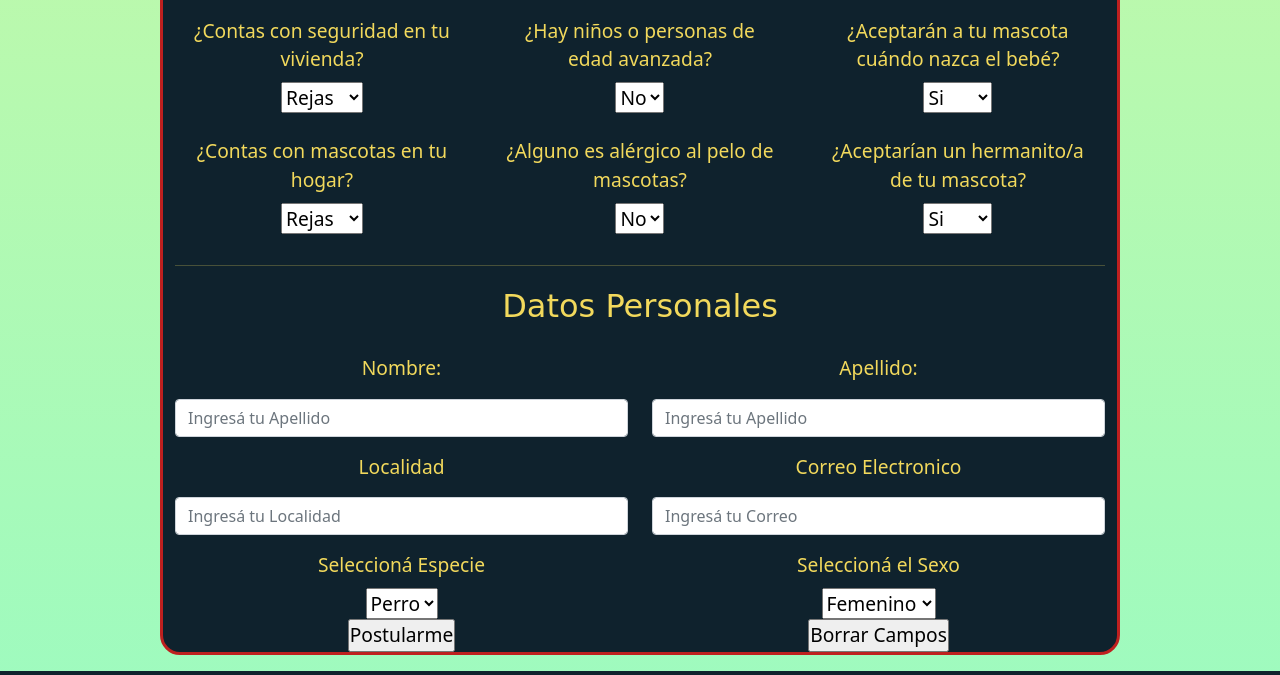
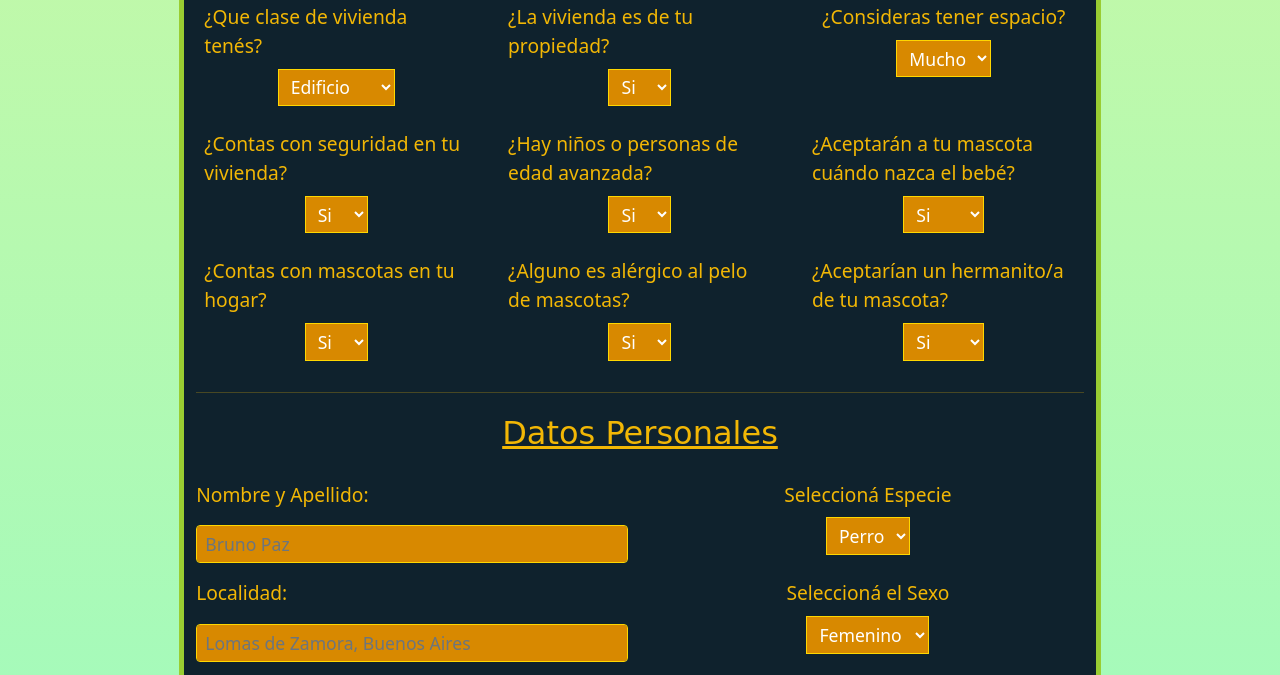
Before and after one commit to Cediaz17/Laika-Diaz, a website: page antes_de_adoptar.html in a window 1280 px wide. Shown: the part 1570-2245 px from the top of the page. Drawn offline with nearby package versions, Linux system fonts and the light colour scheme.

Commit message:
Mejoras en pagina Antes de Adoptar

```diff
--- a/antes_de_adoptar.html
+++ b/antes_de_adoptar.html
@@ -77,7 +77,9 @@
                     <br>
                     -Este Formulario no confirma la adopción.
                     <br>
-                    -El equipo de adopciones revisara los datos y se conectara'dentro de una semana aproximadamente para hablar de cómo se continúa con el proceso o en caso de que el animal haya sido adoptado ver otras opciones.
+                    -El equipo de adopciones revisara los datos y se conectará lo antes posible para hablar de cómo se continúa con el proceso o en caso de que el animal haya sido adoptado ver otras opciones.
+                    <br>
+                    Y de toda la familia Laika te damos nuevamente las Gracias!
                 </p>
                 </div>
         <!--Formulario-->
@@ -94,7 +96,7 @@
                                     <label for="seleccion1">¿Que clase de vivienda tenés?</label>
                                 </div>
                                 <div class="col-12">
-                                    <select name="Seleccion" id="seleccion1">
+                                    <select name="Seleccion" id="seleccion1" class="botones">
                                         <option value="Edificio">Edificio</option>
                                         <option value="Casa baja">Casa baja</option>
                                         <option value="Chalet">Chalet</option>
@@ -109,9 +111,9 @@
                                         </label>
                                     </div>
                                     <div class="col-12">
-                                        <select name="Seleccion" id="seleccion2">
+                                        <select name="Seleccion" id="seleccion2" class="botones">
+                                            <option value="Si">Si</option>
                                             <option value="No">No</option>
-                                            <option value="Si">Si</option>
                                         </select>
                                     </div>
                                 </div>
@@ -121,7 +123,7 @@
                                 <div class="col-12">
                                     <label for="seleccion3">¿Consideras tener espacio?</label>
                                     <div class="col-12">
-                                        <select name="Seleccion" id="seleccion3">
+                                        <select name="Seleccion" id="seleccion3" class="botones">
                                             <option value="Mucho">Mucho</option>
                                             <option value="Poco">Poco</option>
                                             <option value="Nada">Nada</option>
@@ -138,9 +140,8 @@
                                         <label for="seleccion1">¿Contas con seguridad en tu vivienda?</label>
                                     </div>
                                     <div class="col-12">
-                                        <select name="Seleccion" id="seleccion1">
-                                            <option value="Rejas">Rejas</option>
-                                            <option value="Cercas">Cercas</option>
+                                        <select name="Seleccion" id="seleccion1" class="botones">
+                                            <option value="Si">Si</option>
                                             <option value="No">No</option>
                                         </select>
                                     </div>
@@ -152,9 +153,9 @@
                                     <label for="seleccion1">¿Hay niños o personas de edad avanzada?</label>
                                 </div>
                                 <div class="col-12">
-                                    <select name="Seleccion" id="seleccion1">
+                                    <select name="Seleccion" id="seleccion1" class="botones">
+                                        <option value="Si">Si</option>
                                         <option value="No">No</option>
-                                        <option value="Si">Si</option>
                                     </select>
                                 </div>
                             </div>
@@ -166,7 +167,7 @@
                                     mascota cuándo nazca el bebé?</label>
                                 </div>
                                 <div class="col-12">
-                                    <select name="Seleccion" id="seleccion1">
+                                    <select name="Seleccion" id="seleccion1 " class="botones">
                                         <option value="Si">Si</option>
                                         <option value="No">No</option>
                                         <option value="Nose">Nose</option>
@@ -182,9 +183,8 @@
                                         <label for="seleccion4">¿Contas con mascotas en tu hogar?</label>
                                     </div>
                                     <div class="col-12">
-                                        <select name="Seleccion" id="seleccion4">
-                                            <option value="Rejas">Rejas</option>
-                                            <option value="Cercas">Cercas</option>
+                                        <select name="Seleccion4" class="botones" id="seleccion4">
+                                            <option value="Si">Si</option>
                                             <option value="No">No</option>
                                         </select>
                                     </div>
@@ -196,9 +196,9 @@
                                     <label for="seleccion8">¿Alguno es alérgico al pelo de mascotas?</label>
                                 </div>
                                 <div class="col-12">
-                                    <select name="Seleccion" id="seleccion8">
+                                    <select name="Seleccion" id="seleccion8" class="botones">
+                                        <option value="Si">Si</option>
                                         <option value="No">No</option>
-                                        <option value="Si">Si</option>
                                     </select>
                                 </div>
                             </div>
@@ -209,7 +209,7 @@
                                     <label for="seleccion9">¿Aceptarían un hermanito/a de tu mascota?</label>
                                 </div>
                                 <div class="col-12">
-                                    <select name="Seleccion" id="seleccion9">
+                                    <select name="Seleccion" id="seleccion9" class="botones">
                                         <option value="Si">Si</option>
                                         <option value="No">No</option>
                                         <option value="Nose">Nose</option>
@@ -225,54 +225,14 @@
                     <div class="row">
                         <div class="col-6">
                             <div class="row contenedorFormularioAdoptar__Fila">
-                                <div class="col-12 contenedorFormularioAdoptar__Fila__Valor">
-                                    <label for="nombre"> Nombre: </label>
+                                <div class="col-12 contenedorFormularioAdoptar__Fila__Valor text-start">
+                                    <label for="nombre"> Nombre y Apellido: </label>
                                 </div>
                                 <div class="col-12 contenedorFormularioAdoptar__Fila__Valor">
-                                    <input type="text" id="nombre" name="nombre" placeholder="Ingresá tu Apellido"  class="form-control">
+                                    <input type="text" id="nombre" name="nombre" placeholder="Bruno Paz"  class="form-control botones">
                                 </div>
                             </div>
                         </div>
-                        <div class="col-6">
-                            <div class="row contenedorFormularioAdoptar__Fila">
-                                <div class="col-12 contenedorFormularioAdoptar__Fila__Valor">
-                                    <label for="apellido">Apellido:</label>
-                                </div>
-                            </div>
-                            <div class="row contenedorFormularioAdoptar__Fila">
-                                <div class="col-12 contenedorFormularioAdoptar__Fila__Valor">
-                                    <input type="text" name="apellido" placeholder="Ingresá tu Apellido" class="form-control">
-                                </div>
-                            </div>
-                        </div>
-                    </div>
-                    <div class="row">
-                        <div class="col-6">
-                            <div class="row contenedorFormularioAdoptar__Fila">
-                                <div class="col-12 contenedorFormularioAdoptar__Fila__Valor">
-                                    <label for="localidad">Localidad</label>
-                                </div>
-                            </div>
-                            <div class="row contenedorFormularioAdoptar__Fila">
-                                <div class="col-12 contenedorFormularioAdoptar__Fila__Valor">
-                                    <input type="text" name="Ingresá tu Localidad" placeholder="Ingresá tu Localidad" class="form-control">
-                                </div>
-                            </div>
-                        </div>
-                        <div class="col-6">
-                            <div class="row contenedorFormularioAdoptar__Fila">
-                                <div class="col-12 contenedorFormularioAdoptar__Fila__Valor">
-                                    <label for="correo">Correo Electronico</label>
-                                </div>
-                            </div>
-                            <div class="row contenedorFormularioAdoptar__Fila">
-                                <div class="col-12 contenedorFormularioAdoptar__Fila__Valor">
-                                    <input type="email" name="Ingresá tu Correo" placeholder="Ingresá tu Correo" class="form-control">
-                                </div>
-                            </div>
-                        </div>
-                    </div>
-                    <div class="row">
                         <div class="col-6">
                             <div class="row contenedorFormularioAdoptar__Fila">
                                 <div class="col-12 contenedorFormularioAdoptar__Fila__Valor">
@@ -281,11 +241,25 @@
                             </div>
                             <div class="row contenedorFormularioAdoptar__Fila">
                                 <div class="col-12">
-                                    <select name="Seleccion" id="seleccion1">
+                                    <select name="Seleccion" class="botones" id="seleccion1">
                                         <option value="Perro">Perro</option>
                                         <option value="Gato">Gato</option>
                                         <option value="Otro">Otro</option>
                                     </select>
+                                </div>
+                            </div>
+                        </div>
+                    </div>
+                    <div class="row">
+                        <div class="col-6">
+                            <div class="row contenedorFormularioAdoptar__Fila">
+                                <div class="col-12 contenedorFormularioAdoptar__Fila__Valor text-start">
+                                    <label for="localidad">Localidad:</label>
+                                </div>
+                            </div>
+                            <div class="row contenedorFormularioAdoptar__Fila">
+                                <div class="col-12 contenedorFormularioAdoptar__Fila__Valor">
+                                    <input type="text" name="Ingresá tu Localidad" placeholder="Lomas de Zamora, Buenos Aires" class="form-control botones">
                                 </div>
                             </div>
                         </div>
@@ -297,7 +271,7 @@
                             </div>
                             <div class="row contenedorFormularioAdoptar__Fila">
                                 <div class="col-12">
-                                    <select name="Sexo" id="sexo">
+                                    <select name="Sexo" id="sexo" class="botones">
                                         <option value="Femenino">Femenino</option>
                                         <option value="Masculino">Masculino</option>
                                     </select>
@@ -305,15 +279,32 @@
                             </div>
                         </div>
                     </div>
+                    <div class="row">
+                        <div class="col-6">
+                            <div class="row contenedorFormularioAdoptar__Fila">
+                                <div class="col-12 contenedorFormularioAdoptar__Fila__Valor text-start">
+                                    <label for="correo">Correo Electronico:</label>
+                                </div>
+                            </div>
+                            <div class="row contenedorFormularioAdoptar__Fila">
+                                <div class="col-12 contenedorFormularioAdoptar__Fila__Valor">
+                                    <input type="email" name="Ingresá tu Correo" placeholder="Bruno-Paz@gmail.com" class="form-control botones ">
+                                </div>
+                            </div>
+                        </div>
+                        <div class="col-6 btn">
+                            <div class="contenedorFormularioAdoptar__Fila">
+                                <input type="reset"  value="Borrar Campos" class=" botones botones__Eliminar btn-outline-danger  form-control">
+                            </div>
+                        </div>
+                    </div>
                     <input type="hidden" name="_subject" value="Laika - Form Laika" />
                 </fieldset>
-                <div class="row contenedorFormularioAdoptar__Fila">
-                    <div class="col-6">
-                        <input type="submit" value="Postularme">
+                <div class="row">
+                    <div class="col-12 btn">
+                        <input type="submit" value="Postularme ♥" class="botones botones__Postularse btn-outline-success form-control">
                     </div>
-                    <div class="col-6">
-                        <input type="reset"  value="Borrar Campos">
-                    </div>
+
                 </div>
             </form>
             </div>
--- a/scss/styles.scss
+++ b/scss/styles.scss
@@ -513,21 +513,21 @@ h1, h3, h4, h5{
 .contenedorIntro
 {
         font-size: 1.5rem;
-        text-align: center;
+        text-align: start;
         padding: 1em 4em;
-        margin-top: 2em;
+        margin-top: 1em;
         font-size: 30px;
         color: black;
-        font-family: 'Signika Negative', sans-serif;
+        font-family: 'Fredoka One', cursive;
         text-shadow: -20px 11px 40px #e9ecef;
 }
 .contenedorFormularioAdoptar
 {
-    border: solid 3px #BE201F;
+    border: solid 5px yellowgreen;
     border-radius: 20px;
     margin: 0 auto;
-    width: 75%;
-    color: #F2D95C;
+    width: 72%;
+    color: #F2B705;
     background-color: $colorLaika;
     font-size: 1.2rem;
     margin-bottom: 1rem;
@@ -536,12 +536,44 @@ h1, h3, h4, h5{
 {
     text-align: center;
 }
+.botones
+{
+    background-color: #D88900;
+    border: solid 1px gold;
+    padding-top: 0.30rem;
+    padding-right: 0.5rem;
+    padding-bottom: 0.30rem;
+    padding-left: 0.5rem;
+    display: block;
+    margin: 0 auto;
+    font-size: 1.1rem;
+    color: white;
+}
+
+.botones__Postularse
+{
+    font-family: cursive;
+    width: 50%;
+    margin-bottom: 20px;
+    margin-top: 20px;
+}
+.botones__Eliminar
+{
+    font-family: cursive;
+    width: 40%;
+    margin-top: 43px;
+}
 .contenedorFormularioAdoptar__Fila__Valor
 {
     margin-top: 0.5rem;
     margin-bottom: 0.5rem;
     margin-left: auto;
     margin-right: auto;
+
+    label
+    {
+        text-align: start;
+    }
 
     div
     {
@@ -565,6 +597,7 @@ h1, h3, h4, h5{
     font-family: cursive;
     margin-bottom: 16px;
     @include tamText(2rem);
+    text-decoration: underline;
 }
 /* Posible paleta de colores*/
 .ab{ color: verdeFondo; }
```
Also changed, not shown: ce.html (line endings or trailing spaces), css/main.css.
